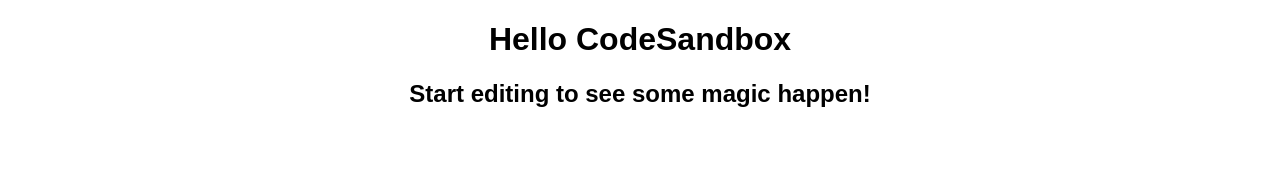
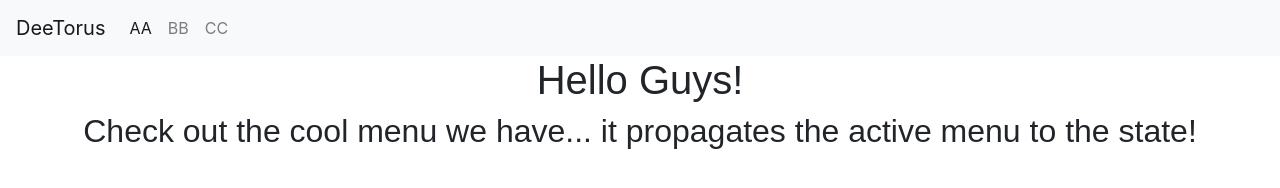
Before and after one commit to symat/deetorus, a React app: page / in a window 1280 px wide. Built offline with nearby package versions, Linux system fonts and the light colour scheme.

Commit message:
setup react, redux and bootstrap; add skeleton for navbar

```diff
--- a/public/index.html
+++ b/public/index.html
@@ -1,16 +1,18 @@
 <!DOCTYPE html>
 <html lang="en">
-
   <head>
-	<meta charset="utf-8">
-	<meta name="viewport" content="width=device-width, initial-scale=1, shrink-to-fit=no">
-	<meta name="theme-color" content="#000000">
+    <meta charset="utf-8" />
+    <meta
+      name="viewport"
+      content="width=device-width, initial-scale=1, shrink-to-fit=no"
+    />
+    <meta name="theme-color" content="#000000" />
     <!--
       manifest.json provides metadata used when your web app is added to the
       homescreen on Android. See https://developers.google.com/web/fundamentals/engage-and-retain/web-app-manifest/
     -->
-	<link rel="manifest" href="%PUBLIC_URL%/manifest.json">
-	<link rel="shortcut icon" href="%PUBLIC_URL%/favicon.ico">
+    <link rel="manifest" href="%PUBLIC_URL%/manifest.json" />
+    <link rel="shortcut icon" href="%PUBLIC_URL%/favicon.ico" />
     <!--
       Notice the use of %PUBLIC_URL% in the tags above.
       It will be replaced with the URL of the `public` folder during the build.
@@ -20,24 +22,11 @@
       work correctly both with client-side routing and a non-root public URL.
       Learn how to configure a non-root public URL by running `npm run build`.
     -->
-	<title>React App</title>
+    <title>DeeTorus</title>
   </head>
 
   <body>
-	<noscript>
-		You need to enable JavaScript to run this app.
-	</noscript>
+    <noscript> You need to enable JavaScript to run this app. </noscript>
     <div id="root"></div>
-	<!--
-      This HTML file is a template.
-      If you open it directly in the browser, you will see an empty page.
-
-      You can add webfonts, meta tags, or analytics to this file.
-      The build step will place the bundled scripts into the <body> tag.
-
-      To begin the development, run `npm start` or `yarn start`.
-      To create a production bundle, use `npm run build` or `yarn build`.
-    -->
   </body>
-
 </html>
--- /dev/null
+++ b/src/components/app/app.js
@@ -0,0 +1,36 @@
+import React from "react";
+import { connect } from "react-redux";
+import PropTypes from "prop-types";
+import Navbar from "../navbar/navbar";
+
+class App extends React.Component {
+  render() {
+    const { dispatch, selectedMenu } = this.props;
+    return (
+      <div className="dt-app">
+        <Navbar dispatch={dispatch} selectedMenu={selectedMenu} />
+
+        <div className="App">
+          <h1>Hello Guys!</h1>
+          <h2>
+            Check out the cool menu we have... it propagates the active menu to
+            the state!
+          </h2>
+        </div>
+      </div>
+    );
+  }
+}
+
+App.propTypes = {
+  dispatch: PropTypes.func.isRequired,
+  selectedMenu: PropTypes.string.isRequired
+};
+
+function mapStateToProps(state) {
+  return {
+    selectedMenu: state.navbar.selectedMenu
+  };
+}
+
+export default connect(mapStateToProps)(App);
--- /dev/null
+++ b/src/components/navbar/navbar-actions.js
@@ -0,0 +1,5 @@
+export const CHANGE_NAVBAR_MENU = "CHANGE_NAVBAR_MENU";
+
+export function changeNavbarMenu(selectedMenu) {
+  return { type: CHANGE_NAVBAR_MENU, selectedMenu };
+}
--- /dev/null
+++ b/src/components/navbar/navbar-reducer.js
@@ -0,0 +1,19 @@
+import { CHANGE_NAVBAR_MENU } from "./navbar-actions";
+
+const initial = {
+  isWorking: false,
+  workingMessage: "",
+  selectedMenu: "aa"
+};
+
+export function navbar(state = initial, action) {
+  switch (action.type) {
+    case CHANGE_NAVBAR_MENU:
+      return Object.assign({}, state, {
+        selectedMenu: action.selectedMenu
+      });
+
+    default:
+      return state;
+  }
+}
--- /dev/null
+++ b/src/components/navbar/navbar.js
@@ -0,0 +1,57 @@
+import React from "react";
+import PropTypes from "prop-types";
+import { changeNavbarMenu } from "./navbar-actions";
+
+class Navbar extends React.Component {
+  onMenuClick(menuId) {
+    this.props.dispatch(changeNavbarMenu(menuId));
+  }
+
+  renderMenuLink(name, id, selectedId) {
+    const isActive = id === selectedId ? " active" : "";
+    return (
+      <li className={"nav-item" + isActive}>
+        <a className="nav-link" href="#" onClick={() => this.onMenuClick(id)}>
+          {name}
+        </a>
+      </li>
+    );
+  }
+
+  render() {
+    const selectedMenuId = this.props.selectedMenu;
+    return (
+      <nav className="navbar navbar-expand-lg navbar-light bg-light">
+        <a className="navbar-brand" href="#">
+          DeeTorus
+        </a>
+        <button
+          className="navbar-toggler"
+          type="button"
+          data-toggle="collapse"
+          data-target="#navbarSupportedContent"
+          aria-controls="navbarSupportedContent"
+          aria-expanded="false"
+          aria-label="Toggle navigation"
+        >
+          <span className="navbar-toggler-icon" />
+        </button>
+
+        <div className="collapse navbar-collapse" id="navbarSupportedContent">
+          <ul className="navbar-nav mr-auto">
+            {this.renderMenuLink("AA", "aa", selectedMenuId)}
+            {this.renderMenuLink("BB", "bb", selectedMenuId)}
+            {this.renderMenuLink("CC", "cc", selectedMenuId)}
+          </ul>
+        </div>
+      </nav>
+    );
+  }
+}
+
+Navbar.propTypes = {
+  dispatch: PropTypes.func.isRequired,
+  selectedMenu: PropTypes.string.isRequired
+};
+
+export default Navbar;
--- a/src/index.js
+++ b/src/index.js
@@ -1,16 +1,24 @@
 import React from "react";
 import ReactDOM from "react-dom";
+import { createStore, applyMiddleware } from "redux";
+import thunk from "redux-thunk";
+import { createLogger } from "redux-logger";
+import { Provider } from "react-redux";
+import { allReducers } from "./reducers";
+import App from "./components/app/app";
 
+import "bootstrap/dist/css/bootstrap.min.css";
+import "bootstrap/dist/js/bootstrap.bundle.min.js";
 import "./styles.css";
 
-function App() {
-  return (
-    <div className="App">
-      <h1>Hello CodeSandbox</h1>
-      <h2>Start editing to see some magic happen!</h2>
-    </div>
-  );
-}
+const rootElement = document.getElementById("root");
+const logger = createLogger();
 
-const rootElement = document.getElementById("root");
-ReactDOM.render(<App />, rootElement);
+const store = createStore(allReducers, applyMiddleware(thunk, logger));
+
+ReactDOM.render(
+  <Provider store={store}>
+    <App />
+  </Provider>,
+  rootElement
+);
--- /dev/null
+++ b/src/reducers.js
@@ -0,0 +1,6 @@
+import { combineReducers } from "redux";
+import { navbar } from "./components/navbar/navbar-reducer";
+
+export const allReducers = combineReducers({
+  navbar
+});
```
Also changed, not shown: package.json (+8 -1 lines), README.md. Lines whose indentation alone changed are shown as unchanged.
